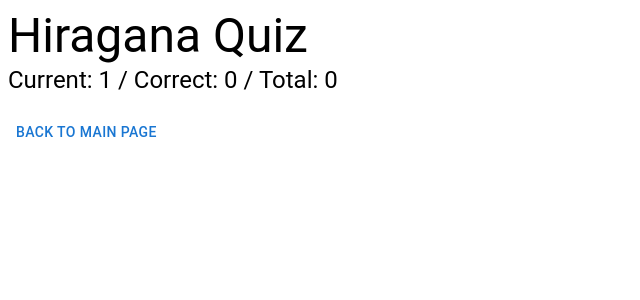
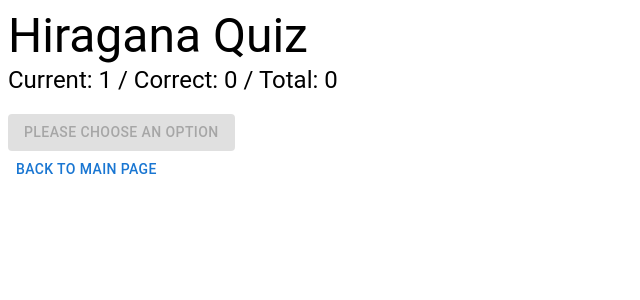
Before and after one commit to philjonasuk/kana-quiz, a React (Create React App) app: page /#/quiz/1 in a window 1280 px wide. Shown: the top 300 px of the page, without its empty margins (0-640 px from the left). Built offline with nearby package versions, Linux system fonts and the light colour scheme.

Commit message:
Update Quiz.tsx

```diff
--- a/src/containers/Quiz.tsx
+++ b/src/containers/Quiz.tsx
@@ -3,12 +3,11 @@ import {
   Button,
   FormControl,
   FormControlLabel,
-  FormHelperText,
   Radio,
   RadioGroup,
   Typography,
 } from '@mui/material';
-import React, {useState} from 'react';
+import React, {useMemo, useState} from 'react';
 import {useNavigate} from 'react-router-dom';
 import {useKanaContext} from '../data/context';
 import {AnswerType} from '../data/types';
@@ -27,7 +26,19 @@ export const Quiz: React.FC = () => {
   } = useKanaContext();
   const [chosenId, setChosenId] = useState<string | null>(null);
   const [answerType, setAnswerType] = useState<AnswerType>('unanswered');
+  const buttonLabel = useMemo(() => {
+    if (answerType === 'unanswered') {
+      return 'Please choose an option';
+    }
+
+    if (answerType === 'correct') {
+      return 'Correct! next question';
+    }
+
+    return `The correct answer is : ${quizQuestion?.answer.reading}... next question`;
+  }, [answerType, quizQuestion?.answer.reading]);
   useSetKana();
+
   return (
     <Box>
       <Typography variant="h3">{kanaLabel} Quiz</Typography>
@@ -56,29 +67,19 @@ export const Quiz: React.FC = () => {
             />
           ))}
         </RadioGroup>
-        {answerType === 'wrong' && (
-          <FormHelperText>
-            The correct answer is : {quizQuestion?.answer.reading}
-          </FormHelperText>
-        )}
       </FormControl>
       <Box>
-        {answerType !== 'unanswered' && (
         <Button
           variant="contained"
+          disabled={answerType === 'unanswered'}
           onClick={() => {
             setChosenId(null);
             setAnswerType('unanswered');
             incrementQuizQuestion(answerType === 'correct');
           }}
         >
-            {`${
-              answerType === 'correct'
-                ? 'Correct! next question'
-                : 'Wrong... next question'
-            }`}
+          {buttonLabel}
         </Button>
-        )}
       </Box>
       <Box>
         <Button
```
Lines whose indentation alone changed are shown as unchanged.
